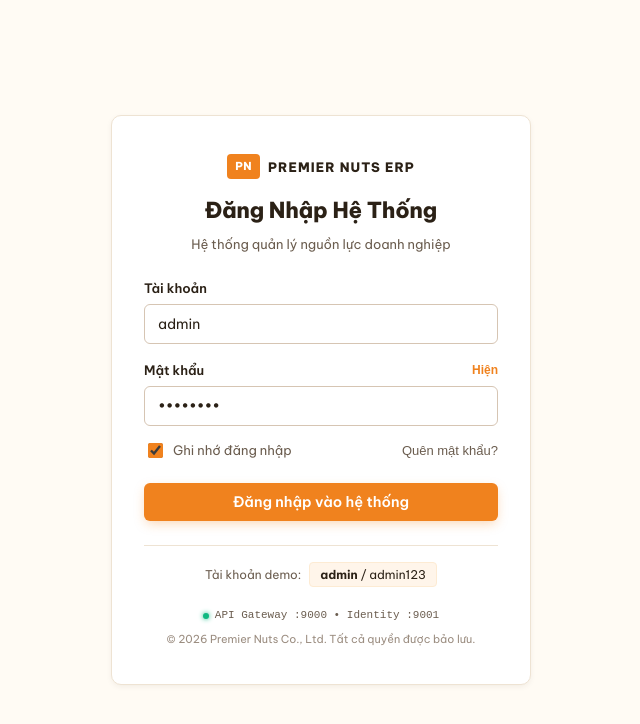
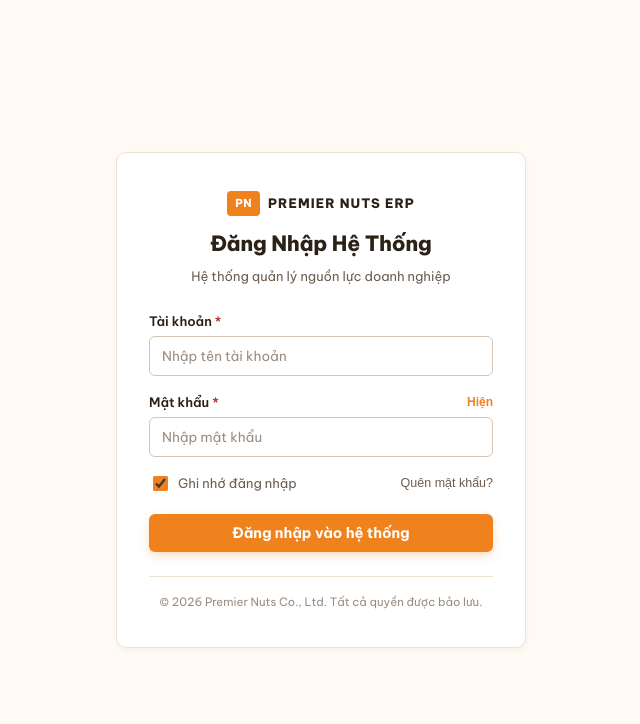
Before and after one commit to ducn03/pn-fe-erp, a SvelteKit app: page /login in a window 1280 px wide. Shown: the top 724 px of the page, without its empty margins (319-959 px from the left). Built offline with nearby package versions, Linux system fonts and the light colour scheme.

Commit message:
feat(ui): clean up real system info, filter active menus, and implement red input validation with error messages

```diff
--- a/src/routes/(app)/+layout.svelte
+++ b/src/routes/(app)/+layout.svelte
@@ -39,7 +39,7 @@
     <header class="top-header">
       <div class="header-status">
         <span class="live-dot"></span>
-        <span class="status-text">Cụm API Gateway :9000 & Identity :9001 Sẵn sàng</span>
+        <span class="status-text">Hệ thống đang hoạt động</span>
       </div>
 
       <div class="header-actions">
--- a/src/routes/login/+page.svelte
+++ b/src/routes/login/+page.svelte
@@ -5,58 +5,84 @@
   import { login } from '$features/auth';
   import { Button, toast } from '$ui';
 
-  let username = $state('admin');
-  let password = $state('admin123');
+  let username = $state('');
+  let password = $state('');
   let showPassword = $state(false);
   let rememberMe = $state(true);
   let loading = $state(false);
-  let errorMessage = $state('');
 
-  // Nếu đã đăng nhập, tự động chuyển về trang chủ
+  // Field-level error messages
+  let usernameError = $state('');
+  let passwordError = $state('');
+  let formError = $state('');
+
+  // Tự động chuyển trang nếu đã có phiên đăng nhập
   $effect(() => {
     if (authStore.isAuthenticated) {
       goto('/');
     }
   });
 
-  async function handleLogin(e?: Event) {
-    if (e) e.preventDefault();
-    errorMessage = '';
+  function validateForm(): boolean {
+    let isValid = true;
+    usernameError = '';
+    passwordError = '';
+    formError = '';
 
     const trimmedUser = StringHelper.trim(username);
     const trimmedPass = StringHelper.trim(password);
 
     if (StringHelper.isBlank(trimmedUser)) {
-      errorMessage = 'Vui lòng nhập tên tài khoản!';
-      return;
+      usernameError = 'Vui lòng nhập tên tài khoản';
+      isValid = false;
     }
 
     if (StringHelper.isBlank(trimmedPass)) {
-      errorMessage = 'Vui lòng nhập mật khẩu truy cập!';
+      passwordError = 'Vui lòng nhập mật khẩu truy cập';
+      isValid = false;
+    }
+
+    return isValid;
+  }
+
+  function handleUsernameInput() {
+    if (usernameError) usernameError = '';
+    if (formError) formError = '';
+  }
+
+  function handlePasswordInput() {
+    if (passwordError) passwordError = '';
+    if (formError) formError = '';
+  }
+
+  async function handleLogin(e?: Event) {
+    if (e) e.preventDefault();
+
+    if (!validateForm()) {
       return;
     }
 
     loading = true;
     try {
+      const trimmedUser = StringHelper.trim(username);
+      const trimmedPass = StringHelper.trim(password);
+
       const data = await login({
         username: trimmedUser,
         password: trimmedPass
       });
 
-      toast.success(`Đăng nhập thành công! Chào mừng ${data.user.username}`);
+      toast.success(`Đăng nhập thành công! Xin chào ${data.user.username}`);
       await goto('/');
     } catch (err: any) {
-      errorMessage = err.message || 'Đăng nhập không thành công. Vui lòng kiểm tra lại!';
-      toast.error(errorMessage);
+      const msg = err.message || 'Tài khoản hoặc mật khẩu không chính xác';
+      formError = msg;
+      usernameError = ' ';
+      passwordError = msg;
+      toast.error(msg);
     } finally {
       loading = false;
     }
-  }
-
-  function fillDemoAccount(user: string, pass: string) {
-    username = user;
-    password = pass;
-    errorMessage = '';
   }
 </script>
 
@@ -66,7 +92,7 @@
 
 <div class="login-page">
   <div class="login-card">
-    <!-- Header đồng bộ thương hiệu Premier Nuts -->
+    <!-- Header -->
     <div class="login-header">
       <div class="brand-logo">
         <span class="logo-mark">PN</span>
@@ -76,39 +102,57 @@
       <p class="login-desc">Hệ thống quản lý nguồn lực doanh nghiệp</p>
     </div>
 
-    <!-- Error Alert Banner -->
-    {#if errorMessage}
+    <!-- Alert nếu có lỗi từ server -->
+    {#if formError && formError !== passwordError}
       <div class="alert-error" role="alert">
         <svg class="alert-icon" viewBox="0 0 20 20" fill="currentColor" width="16" height="16">
           <path fill-rule="evenodd" d="M10 18a8 8 0 100-16 8 8 0 000 16zM8.707 7.293a1 1 0 00-1.414 1.414L8.586 10l-1.293 1.293a1 1 0 101.414 1.414L10 11.414l1.293 1.293a1 1 0 001.414-1.414L11.414 10l1.293-1.293a1 1 0 00-1.414-1.414L10 8.586 8.707 7.293z" clip-rule="evenodd" />
         </svg>
-        <span>{errorMessage}</span>
+        <span>{formError}</span>
       </div>
     {/if}
 
     <!-- Form -->
-    <form class="login-form" onsubmit={handleLogin}>
+    <form class="login-form" onsubmit={handleLogin} novalidate>
+      <!-- Username Field -->
       <div class="form-item">
-        <label for="username" class="form-label">Tài khoản</label>
+        <label for="username" class="form-label">
+          Tài khoản
+          <span class="required">*</span>
+        </label>
         <input
           id="username"
           type="text"
           class="form-input"
-          placeholder="Nhập tên tài khoản (vd: admin)"
+          class:has-error={!!usernameError}
+          placeholder="Nhập tên tài khoản"
           bind:value={username}
+          oninput={handleUsernameInput}
           autocomplete="username"
           disabled={loading}
-          required
         />
+        {#if usernameError && usernameError.trim().length > 0}
+          <div class="field-error-msg">
+            <svg viewBox="0 0 20 20" fill="currentColor" width="14" height="14">
+              <path fill-rule="evenodd" d="M18 10a8 8 0 11-16 0 8 8 0 0116 0zm-7 4a1 1 0 11-2 0 1 1 0 012 0zm-1-9a1 1 0 00-1 1v4a1 1 0 102 0V6a1 1 0 00-1-1z" clip-rule="evenodd" />
+            </svg>
+            <span>{usernameError}</span>
+          </div>
+        {/if}
       </div>
 
+      <!-- Password Field -->
       <div class="form-item">
         <div class="label-with-action">
-          <label for="password" class="form-label">Mật khẩu</label>
+          <label for="password" class="form-label">
+            Mật khẩu
+            <span class="required">*</span>
+          </label>
           <button
             type="button"
             class="toggle-pass-link"
             onclick={() => (showPassword = !showPassword)}
+            tabindex="-1"
           >
             {showPassword ? 'Ẩn' : 'Hiện'}
           </button>
@@ -117,14 +161,24 @@
           id="password"
           type={showPassword ? 'text' : 'password'}
           class="form-input"
+          class:has-error={!!passwordError}
           placeholder="Nhập mật khẩu"
           bind:value={password}
+          oninput={handlePasswordInput}
           autocomplete="current-password"
           disabled={loading}
-          required
         />
+        {#if passwordError && passwordError.trim().length > 0}
+          <div class="field-error-msg">
+            <svg viewBox="0 0 20 20" fill="currentColor" width="14" height="14">
+              <path fill-rule="evenodd" d="M18 10a8 8 0 11-16 0 8 8 0 0116 0zm-7 4a1 1 0 11-2 0 1 1 0 012 0zm-1-9a1 1 0 00-1 1v4a1 1 0 102 0V6a1 1 0 00-1-1z" clip-rule="evenodd" />
+            </svg>
+            <span>{passwordError}</span>
+          </div>
+        {/if}
       </div>
 
+      <!-- Remember & Forgot -->
       <div class="form-row-between">
         <label class="checkbox-label">
           <input
@@ -137,12 +191,14 @@
         <button
           type="button"
           class="link-forgot"
-          onclick={() => toast.info('Vui lòng liên hệ Quản trị viên để cấp lại mật khẩu')}
+          onclick={() => toast.info('Vui lòng liên hệ Quản trị viên để đặt lại mật khẩu!')}
+          tabindex="-1"
         >
           Quên mật khẩu?
         </button>
       </div>
 
+      <!-- Submit Button -->
       <Button
         variant="primary"
         size="md"
@@ -155,24 +211,8 @@
       </Button>
     </form>
 
-    <!-- Demo Fill Box -->
-    <div class="demo-box">
-      <span class="demo-title">Tài khoản demo:</span>
-      <button
-        type="button"
-        class="demo-chip"
-        onclick={() => fillDemoAccount('admin', 'admin123')}
-      >
-        <strong>admin</strong> / admin123
-      </button>
-    </div>
-
     <!-- Footer -->
     <div class="login-footer">
-      <div class="gateway-status">
-        <span class="status-dot"></span>
-        API Gateway :9000 • Identity :9001
-      </div>
       <p class="copyright">© 2026 Premier Nuts Co., Ltd. Tất cả quyền được bảo lưu.</p>
     </div>
   </div>
@@ -192,10 +232,10 @@
 
   .login-card {
     width: 100%;
-    max-width: 420px;
+    max-width: 410px;
     background-color: var(--pn-paper, #FFFFFF);
     border: 1px solid var(--pn-line, #EEE3D3);
-    border-radius: var(--pn-radius-lg, 10px);
+    border-radius: var(--pn-radius-lg, 8px);
     padding: 36px 32px;
     box-shadow: var(--pn-shadow-sm, 0 2px 6px -1px rgba(60, 40, 15, 0.08));
     box-sizing: border-box;
@@ -211,7 +251,7 @@
     display: inline-flex;
     align-items: center;
     gap: 8px;
-    margin-bottom: 14px;
+    margin-bottom: 12px;
   }
 
   .logo-mark {
@@ -233,7 +273,7 @@
 
   .login-title {
     margin: 0 0 6px;
-    font-size: 22px;
+    font-size: 21px;
     font-weight: 800;
     color: var(--pn-ink, #2B2116);
     letter-spacing: -0.01em;
@@ -245,7 +285,7 @@
     color: var(--pn-ink-soft, #6B5D4F);
   }
 
-  /* Alert */
+  /* Server Alert */
   .alert-error {
     display: flex;
     align-items: center;
@@ -256,7 +296,7 @@
     font-size: 13px;
     padding: 10px 14px;
     border-radius: var(--pn-radius, 6px);
-    margin-bottom: 20px;
+    margin-bottom: 18px;
   }
 
   .alert-icon {
@@ -273,13 +313,17 @@
   .form-item {
     display: flex;
     flex-direction: column;
-    gap: 6px;
+    gap: 5px;
   }
 
   .form-label {
     font-size: 13px;
     font-weight: 600;
     color: var(--pn-ink, #2B2116);
+  }
+
+  .required {
+    color: var(--pn-error, #B92C2C);
   }
 
   .label-with-action {
@@ -309,7 +353,7 @@
     background-color: var(--pn-paper, #FFFFFF);
     border: 1px solid var(--pn-line-dark, #D6C5B3);
     border-radius: var(--pn-radius, 6px);
-    padding: 10px 13px;
+    padding: 10px 12px;
     font-size: 14px;
     color: var(--pn-ink, #2B2116);
     outline: none;
@@ -324,11 +368,38 @@
 
   .form-input::placeholder {
     color: var(--pn-ink-light, #9B8D80);
+    font-size: 13.5px;
   }
 
   .form-input:disabled {
     background-color: var(--pn-sidebar-bg, #FDF9F2);
     cursor: not-allowed;
+  }
+
+  /* Validation Error State */
+  .form-input.has-error {
+    border-color: #dc2626 !important;
+    background-color: #fffaf9 !important;
+  }
+
+  .form-input.has-error:focus {
+    border-color: #dc2626 !important;
+    box-shadow: 0 0 0 3px rgba(220, 38, 38, 0.15) !important;
+  }
+
+  .field-error-msg {
+    display: flex;
+    align-items: center;
+    gap: 5px;
+    color: #dc2626;
+    font-size: 12px;
+    font-weight: 500;
+    margin-top: 3px;
+    animation: fadeIn 0.15s ease-out;
+  }
+
+  .field-error-msg svg {
+    flex-shrink: 0;
   }
 
   /* Checkbox & Forgot */
@@ -337,7 +408,6 @@
     justify-content: space-between;
     align-items: center;
     font-size: 13px;
-    margin-top: -2px;
   }
 
   .checkbox-label {
@@ -360,7 +430,7 @@
     background: none;
     border: none;
     padding: 0;
-    font-size: 13px;
+    font-size: 12.5px;
     color: var(--pn-ink-soft, #6B5D4F);
     cursor: pointer;
   }
@@ -373,74 +443,34 @@
   /* Submit Button full width */
   :global(.btn-submit-full) {
     width: 100%;
-    margin-top: 6px;
+    margin-top: 4px;
     padding: 11px 16px !important;
     font-size: 14.5px !important;
-  }
-
-  /* Demo Chip */
-  .demo-box {
-    margin-top: 24px;
-    padding-top: 16px;
-    border-top: 1px solid var(--pn-line, #EEE3D3);
-    display: flex;
-    align-items: center;
-    justify-content: center;
-    gap: 8px;
-  }
-
-  .demo-title {
-    font-size: 12px;
-    color: var(--pn-ink-soft, #6B5D4F);
-  }
-
-  .demo-chip {
-    background-color: var(--pn-orange-mist, #FFF5EA);
-    border: 1px solid var(--pn-orange-light, #FDEBD3);
-    border-radius: var(--pn-radius-sm, 4px);
-    color: var(--pn-ink, #2B2116);
-    padding: 4px 10px;
-    font-size: 12px;
-    font-family: inherit;
-    cursor: pointer;
-    transition: all var(--pn-transition, 0.2s);
-  }
-
-  .demo-chip:hover {
-    background-color: var(--pn-orange-light, #FDEBD3);
-    border-color: var(--pn-orange, #F0821E);
+    font-weight: 700 !important;
   }
 
   /* Footer */
   .login-footer {
-    margin-top: 20px;
+    margin-top: 24px;
+    padding-top: 16px;
+    border-top: 1px solid var(--pn-line, #EEE3D3);
     text-align: center;
-    display: flex;
-    flex-direction: column;
-    gap: 6px;
-  }
-
-  .gateway-status {
-    display: inline-flex;
-    align-items: center;
-    justify-content: center;
-    gap: 6px;
-    font-size: 11px;
-    color: var(--pn-ink-soft, #6B5D4F);
-    font-family: monospace;
-  }
-
-  .status-dot {
-    width: 6px;
-    height: 6px;
-    border-radius: 50%;
-    background: #10b981;
-    box-shadow: 0 0 5px #10b981;
   }
 
   .copyright {
     margin: 0;
-    font-size: 11px;
+    font-size: 11.5px;
     color: var(--pn-ink-light, #9B8D80);
   }
+
+  @keyframes fadeIn {
+    from {
+      opacity: 0;
+      transform: translateY(-2px);
+    }
+    to {
+      opacity: 1;
+      transform: translateY(0);
+    }
+  }
 </style>
```
Also changed, not shown: src/lib/features/dashboard/dashboard.api.ts (+4 -4 lines), src/lib/features/navigation/nav.config.ts (+4 -7 lines), src/routes/(app)/+page.svelte (+22 -111 lines), src/routes/(app)/identity/+page.svelte (+3 -16 lines).
